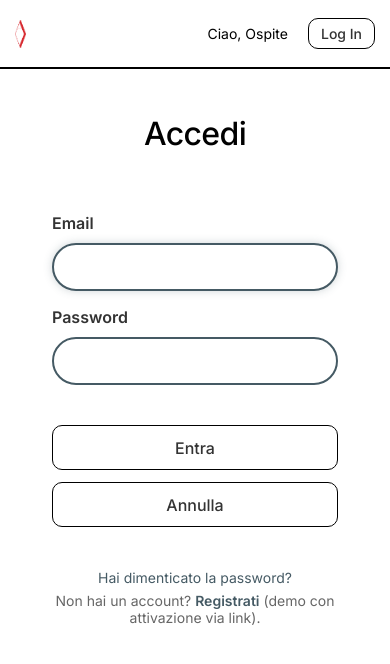
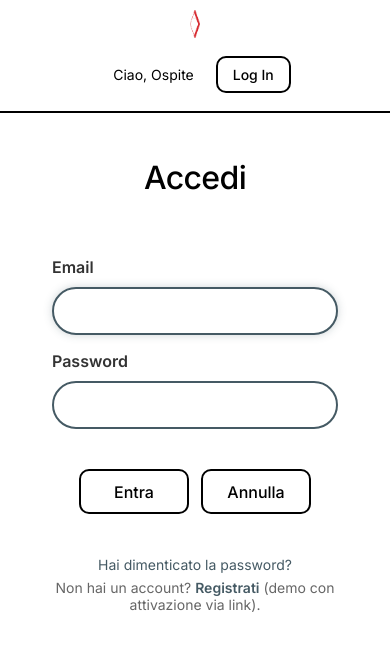
Before and after one commit to nataliIasan/asso3-lite, a Django app: page /accounts/login/ in a window 390 px wide. Shown: the top 664 px of the page. Run offline with Django 4.2, Linux system fonts and the light colour scheme.

```diff
--- a/portal/static/assets/style.css
+++ b/portal/static/assets/style.css
@@ -641,20 +641,6 @@ input[type="button"],
   box-sizing: border-box !important;
 }
 
-button,
-input[type="submit"],
-input[type="button"],
-.btn,
-.back-btn {
-  -webkit-appearance: none !important;
-  -moz-appearance: none !important;
-  appearance: none !important;
-  background-color: var(--bg-white) !important;
-  color: var(--text-dark) !important;
-  border: 1.5px solid var(--border-dark) !important;
-  box-shadow: none !important;
-}
-
 /* Stile dei campi in modalità Readonly e Disabled (Fix iOS e contrasto) */
 .form-input-wrapper input[readonly],
 .form-input-wrapper textarea[readonly],
@@ -1171,37 +1157,42 @@ input[type="button"],
 
 
 /* ==========================================
-   ADATTIVITÀ MOBILE GENERALE (SCHERMI <= 768px)
+  ADATTIVITÀ MOBILE GENERALE (SCHERMI <= 768px)
    ========================================== */
 
    @media (max-width: 768px) {
 
-    /* 1. INTESTAZIONE (HEADER E NAVBAR) - Manteniamo la riga orizzontale pulita */
+    /* 1. INTESTAZIONE (HEADER E NAVBAR) */
     .nav {
-      display: flex !important;
-      flex-direction: row !important;
-      justify-content: space-between !important;
+      flex-direction: column !important;
       align-items: center !important;
+      gap: 10px !important;
       padding: 10px 15px !important;
     }
 
     .nav-auth {
       display: flex !important;
       flex-direction: row !important;
+      justify-content: center !important;
       align-items: center !important;
       gap: 8px !important;
+      width: 100% !important;
     }
 
     .nav-auth .btn,
     .nav-auth .btn-log,
     .nav-auth a {
       white-space: nowrap !important;
-      padding: 6px 12px !important;
+      padding: 8px 14px !important;
       font-size: 14px !important;
+      width: auto !important;
+      min-width: 75px !important;
+      text-align: center !important;
     }
 
 
-    /* 2. INTESTAZIONI PAGINA E PULSANTI D'AZIONE */
+    /* 2. INTESTAZIONI PAGINA E PULSANTI D'AZIONE (ES. "LE MIE AZIENDE") */
+    /* Forziamo la disposizione verticale del contenitore per non schiacciare gli elementi */
     .header-with-btn,
     .page-header,
     .top-bar-azienda {
@@ -1231,13 +1222,14 @@ input[type="button"],
       margin-bottom: 16px !important;
     }
 
+    /* Disposizione e formato del pulsante per evitare deformazioni o restringimenti */
     .btn-outline-red,
     .header-with-btn .btn,
     .btn-add {
       display: inline-flex !important;
       align-items: center !important;
       justify-content: center !important;
-      white-space: nowrap !important;
+      white-space: nowrap !important; /* Impedisce al testo di andare a capo */
       width: auto !important;
       max-width: 100% !important;
       padding: 10px 18px !important;
@@ -1248,7 +1240,7 @@ input[type="button"],
     /* 3. PULSANTI NEI FORM DI LOGIN E REGISTRAZIONE */
     .btn-row.custom-form-buttons {
       display: flex !important;
-      flex-direction: column !important;
+      flex-direction: row !important;
       justify-content: center !important;
       align-items: center !important;
       gap: 12px !important;
@@ -1260,7 +1252,8 @@ input[type="button"],
 
     .btn-row.custom-form-buttons .btn,
     .btn-row.custom-form-buttons .back-btn {
-      width: 100% !important;
+      width: auto !important;
+      min-width: 110px !important;
       text-align: center !important;
       margin: 0 !important;
     }
@@ -1276,35 +1269,33 @@ input[type="button"],
     }
 
 
-    /* 4. SEZIONE IN BASSO (CORRETTO: PULSANTI COMPATTI AFFIANCATI) */
+    /* 4. SEZIONE IN BASSO (TORNA INDIETRO ED ELIMINA ACCOUNT) */
     .footer-actions,
     .btn-row {
       display: flex !important;
-      flex-direction: row !important;
       justify-content: center !important;
       align-items: center !important;
-      gap: 10px !important;
-      flex-wrap: wrap !important;
       width: 100% !important;
-      margin-top: 20px !important;
+      margin-top: 25px !important;
+      text-align: center !important;
     }
 
     .back-btn,
-    .btn-back,
-    .footer-actions .btn,
-    .btn-row .btn,
-    .btn-row button,
-    .btn-row a {
+    .btn-back {
+      display: inline-flex !important;
+      align-items: center !important;
+      justify-content: center !important;
+      white-space: nowrap !important;
       width: auto !important;
-      min-width: 110px !important;
-      max-width: 100% !important;
-      padding: 8px 16px !important;
+      margin: 5px !important;
       text-align: center !important;
-      white-space: nowrap !important;
     }
 
+    /* ==========================================
+       GESTIONE FORM E CAMPI D'INSERIMENTO SU MOBILE
+       ========================================== */
 
-    /* 5. GESTIONE FORM E CAMPI D'INSERIMENTO SU MOBILE */
+    /* 1. Disposizione verticale per tutte le righe del form (Label sopra, Input sotto) */
     .form-group-flex {
       display: flex !important;
       flex-direction: column !important;
@@ -1325,15 +1316,18 @@ input[type="button"],
       width: 100% !important;
     }
 
+
+    /* 2. Campo numerico FSL con pulsante "Salva e chiudi anno" affiancato */
     .field-with-action {
       display: flex !important;
       flex-direction: row !important;
       align-items: center !important;
       gap: 10px !important;
       width: 100% !important;
-      flex-wrap: wrap !important;
+      flex-wrap: wrap !important; /* Va a capo in modo fluido se lo schermo è molto stretto */
     }
 
+    /* Protezione del campo di input numerico per evitare che si schiacci a pallino */
     .field-with-action input,
     .field-with-action input[type="number"],
     .field-with-action input[type="text"] {
@@ -1344,9 +1338,10 @@ input[type="button"],
       border-radius: 20px !important;
       padding: 4px 8px !important;
       box-sizing: border-box !important;
-      flex-shrink: 0 !important;
+      flex-shrink: 0 !important; /* Impedisce al pulsante di comprimere l'input */
     }
 
+    /* Formattazione del pulsante d'archivio affiancato */
     .btn-inline-archive {
       display: inline-flex !important;
       align-items: center !important;
@@ -1356,12 +1351,14 @@ input[type="button"],
       font-size: 13px !important;
       height: 42px !important;
       width: auto !important;
-      flex: 1 !important;
+      flex: 1 !important; /* Occupa lo spazio rimanente nella riga */
       min-width: 140px !important;
       text-align: center !important;
       border-radius: 20px !important;
     }
 
+
+    /* 3. Campo in sola lettura (FSL attivati in totale) */
     .readonly-input-styled,
     .readonly-input-styled input {
       width: 100% !important;
@@ -1371,22 +1368,45 @@ input[type="button"],
       box-sizing: border-box !important;
     }
 
-
-    /* 6. GRIGLIA EDITORIALE */
+    /* Layout verticale per la griglia su schermi mobili */
     .editorial-grid {
       display: flex;
       flex-direction: column;
     }
 
+    /* Rimuoviamo la linea rossa superiore dalla prima colonna ("Le Scuole")
+       per evitare il doppio bordo con la linea grigia (.editorial-divider) */
     .editorial-grid .editorial-col:first-child {
       border-top: none;
       padding-top: 0;
     }
 
+    /* Applichiamo la linea rossa divisoria e lo spazio solo tra le colonne successive */
     .editorial-col + .editorial-col {
-      border-top: 2px solid var(--main-red);
+      border-top: 2px solid #D6272D; /* Sostituisci con il tuo codice colore rosso/bordeaux */
       margin-top: 2rem;
       padding-top: 2rem;
     }
 
+    /* ==========================================
+   FIX DELICATI PER IOS / SAFARI (SENZA 'IMPORTANT' AGGRESSIVI)
+   ========================================== */
+
+/* 1. Rimuove il grigio nativo di Safari dai pulsanti (mantiene intatti :hover e colori) */
+button,
+input[type="submit"],
+input[type="button"] {
+  -webkit-appearance: none;
+}
+
+/* 2. Rende il testo nitido e scuro nei campi readonly/disabled su Safari iOS */
+.form-input-wrapper input[readonly],
+.form-input-wrapper textarea[readonly],
+.form-input-wrapper input[disabled],
+.form-input-wrapper textarea[disabled] {
+  color: var(--text-dark, #333333) !important;
+  -webkit-text-fill-color: var(--text-dark, #333333) !important;
+  opacity: 1 !important;
+}
+
   }
```
